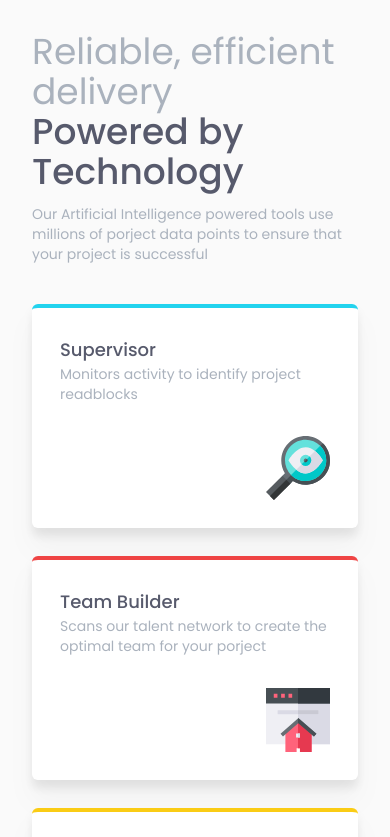
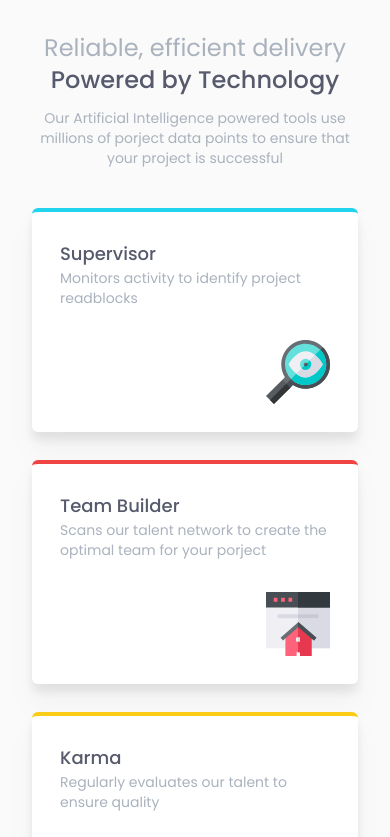
Before and after one commit to manishsindur/Four-card-feature-section, a website built with Vite: page index.html in a window 390 px wide. Shown: the top 837 px of the page. Built offline with nearby package versions, Linux system fonts and the light colour scheme.

Commit message:
Refactor index.html for responsive text alignment and size adjustments

```diff
--- a/index.html
+++ b/index.html
@@ -20,15 +20,19 @@
   <body class="bg-VeryLightGray font-poppins">
     <main class="m-8 md:mt-14">
       <section class="mb-10">
-        <p class="text-4xl text-GrayishBlue md:mb-3 md:flex md:justify-center">
+        <p
+          class="flex justify-center text-2xl text-GrayishBlue md:mb-3 md:flex md:justify-center md:text-4xl"
+        >
           Reliable, efficient delivery
         </p>
         <h1
-          class="mb-3 text-4xl font-medium text-VeryDarkBlue md:mb-4 md:flex md:justify-center"
+          class="mb-3 flex justify-center text-2xl font-medium text-VeryDarkBlue md:mb-4 md:flex md:justify-center md:text-4xl"
         >
           Powered by Technology
         </h1>
-        <p class="m-auto text-sm text-GrayishBlue md:w-[26rem] md:text-center">
+        <p
+          class="m-auto text-center text-sm text-GrayishBlue md:w-[26rem] md:text-center"
+        >
           Our Artificial Intelligence powered tools use millions of porject data
           points to ensure that your project is successful
         </p>
```
